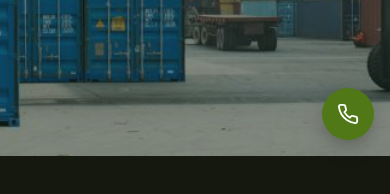
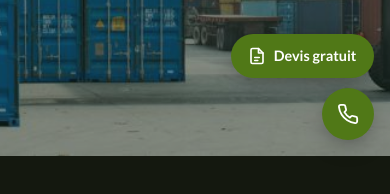
Before and after one commit to williamcesaremedia-hub/Dumetal, a plain HTML site: page index.html in a window 390 px wide. Shown: the part 688-882 px from the top of the page. Drawn offline with nearby package versions, Linux system fonts and the light colour scheme.

Commit message:
CTA devis flottant permanent sur toutes les pages
Le bouton flottant ne proposait que l'appel. Il porte maintenant une
pastille "Devis gratuit" visible en permanence, sur mobile comme sur
desktop, masquee uniquement sur devis.html.

Reste ancre a droite : le widget Axeptio occupe le coin bas-gauche.

Les clics telephone et devis poussent cta_devis / click_to_call dans le
dataLayer, pour mesurer les conversions hors formulaire dans GTM.

Co-Authored-By: Claude Opus 5 <noreply@anthropic.com>

```diff
--- a/main.js
+++ b/main.js
@@ -157,14 +157,30 @@ const LOGO = `<span class="inline-flex items-center gap-2.5">
     ldScript.textContent = JSON.stringify(ld);
     document.head.appendChild(ldScript);
 
-    /* -------- Bouton d'appel flottant (mobile + desktop) -------- */
+    /* -------- Actions flottantes : devis + appel, sur toutes les pages -------- */
     const fab = document.createElement('div');
     fab.className = 'fab';
-    fab.innerHTML = `
-        <a class="fab-btn fab-tel" href="tel:${CONTACT.phoneTel}" aria-label="Nous appeler">
+    // Inutile de proposer le devis a quelqu'un qui remplit deja le formulaire.
+    const fabDevis = current === 'devis' ? '' : `
+        <a class="fab-devis" href="devis.html" data-cta="cta_devis">
+            <svg xmlns="http://www.w3.org/2000/svg" width="18" height="18" viewBox="0 0 24 24" fill="none" stroke="currentColor" stroke-width="2.2" stroke-linecap="round" stroke-linejoin="round"><path d="M14 2H6a2 2 0 0 0-2 2v16a2 2 0 0 0 2 2h12a2 2 0 0 0 2-2V8z"/><path d="M14 2v6h6"/><path d="M9 14h6"/><path d="M9 18h4"/></svg>
+            <span>Devis gratuit</span>
+        </a>`;
+    fab.innerHTML = `${fabDevis}
+        <a class="fab-btn fab-tel" href="tel:${CONTACT.phoneTel}" aria-label="Nous appeler" data-cta="click_to_call">
             <svg xmlns="http://www.w3.org/2000/svg" width="22" height="22" viewBox="0 0 24 24" fill="none" stroke="currentColor" stroke-width="2" stroke-linecap="round" stroke-linejoin="round"><path d="M22 16.92v3a2 2 0 0 1-2.18 2 19.79 19.79 0 0 1-8.63-3.07 19.5 19.5 0 0 1-6-6 19.79 19.79 0 0 1-3.07-8.67A2 2 0 0 1 4.11 2h3a2 2 0 0 1 2 1.72 12.84 12.84 0 0 0 .7 2.81 2 2 0 0 1-.45 2.11L8.09 9.91a16 16 0 0 0 6 6l1.27-1.27a2 2 0 0 1 2.11-.45 12.84 12.84 0 0 0 2.81.7A2 2 0 0 1 22 16.92z"/></svg>
         </a>`;
     document.body.appendChild(fab);
+
+    // Les clics telephone et les CTA devis partent dans le dataLayer : ce sont
+    // les seules conversions du site qui ne passent pas par un formulaire.
+    // Ecoute au niveau du document pour couvrir aussi les boutons des pages.
+    document.addEventListener('click', (e) => {
+        const link = e.target instanceof Element ? e.target.closest('[data-cta]') : null;
+        if (!link) return;
+        window.dataLayer = window.dataLayer || [];
+        window.dataLayer.push({ event: link.dataset.cta });
+    });
 
     /* -------- Slider avant / après -------- */
     document.querySelectorAll('.ba').forEach(ba => {
--- a/style.css
+++ b/style.css
@@ -765,8 +765,26 @@ body.se-lock {
     z-index: 60;
     display: flex;
     flex-direction: column;
+    align-items: flex-end;
     gap: 0.65rem;
 }
+/* Pastille devis : volontairement a droite, le widget Axeptio occupe le coin gauche. */
+.fab-devis {
+    display: inline-flex;
+    align-items: center;
+    gap: 0.45rem;
+    padding: 0.8rem 1.1rem;
+    border-radius: 9999px;
+    background: var(--green);
+    color: #fff;
+    font-weight: 700;
+    font-size: 0.9rem;
+    line-height: 1;
+    white-space: nowrap;
+    box-shadow: 0 8px 24px -6px rgba(0, 0, 0, 0.4);
+    transition: transform 0.2s ease, filter 0.2s ease;
+}
+.fab-devis:hover { transform: scale(1.05); filter: brightness(1.08); }
 .fab-btn {
     width: 52px; height: 52px;
     border-radius: 9999px;
```
